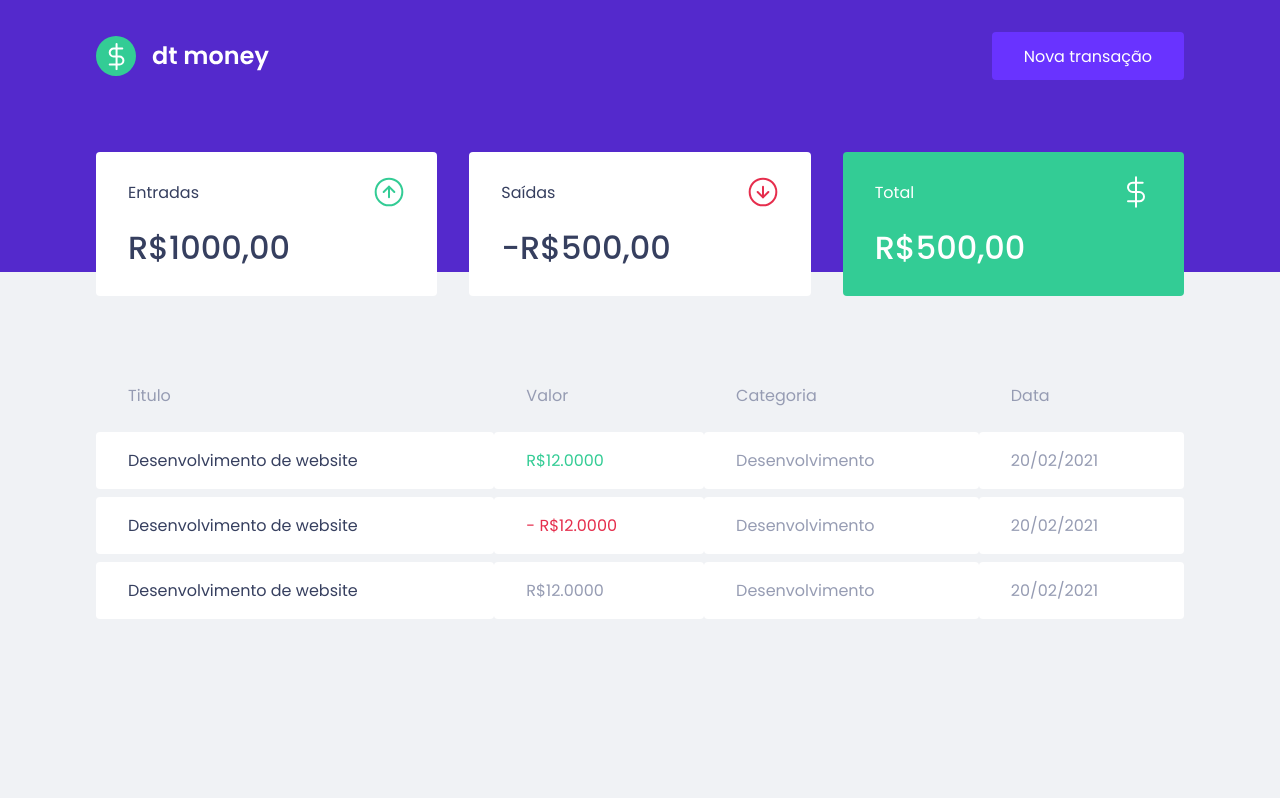
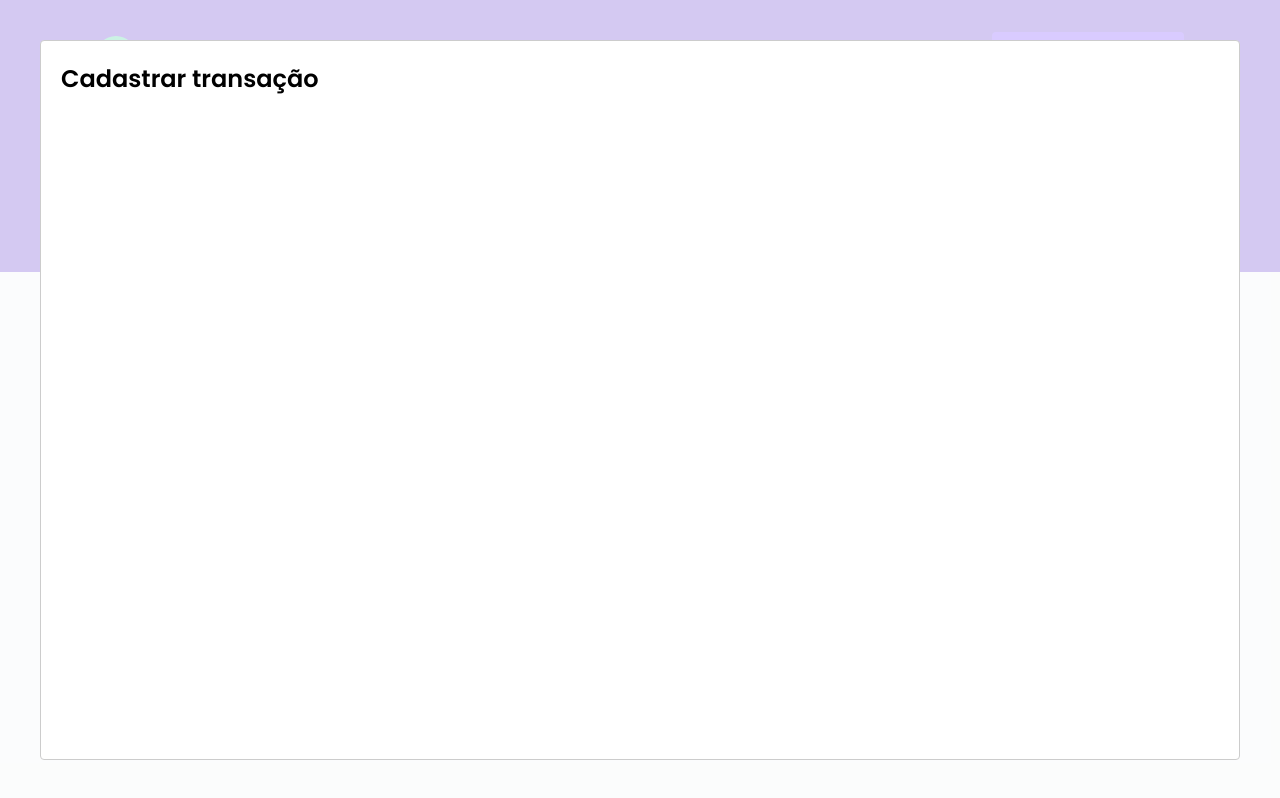
Before and after one commit to IagoOlraSantos/dt-money-react, a React (Create React App) app: page / in a window 1280 px wide. Both pictures are taken after a click on the button "Nova transação". Built offline with nearby package versions, Linux system fonts and the light colour scheme; no server answers; what miragejs would draw is missing.

Commit message:
adicionando biblioteca react-modal

```diff
--- a/package.json
+++ b/package.json
@@ -7,6 +7,7 @@
     "miragejs": "^0.1.47",
     "react": "^18.2.0",
     "react-dom": "^18.2.0",
+    "react-modal": "^3.16.1",
     "react-scripts": "5.0.1",
     "styled-components": "^5.3.10",
     "web-vitals": "^2.1.0"
@@ -19,6 +20,7 @@
     "@types/node": "^16.7.13",
     "@types/react": "^18.0.0",
     "@types/react-dom": "^18.0.0",
+    "@types/react-modal": "^3.16.0",
     "@types/styled-components": "^5.1.26",
     "typescript": "^4.4.2"
   },
--- a/src/components/Header/index.tsx
+++ b/src/components/Header/index.tsx
@@ -1,13 +1,34 @@
+import { useState } from "react";
+import Modal from "react-modal";
 import logoImg from "../../assets/logo.svg";
 import { Container, Content } from "./styles";
 
 export function Header() {
+  const [isNewTransactionModal, setIsNewTransactionModal] = useState(false);
+
+  function handleOpenNewTransactionModal() {
+    setIsNewTransactionModal(true);
+  }
+
+  function handleCloseNewTransactionModal() {
+    setIsNewTransactionModal(false);
+  }
+
   return (
     <Container>
       <Content>
         <img src={logoImg} alt="dt money" />
-        <button>Nova transação</button>
+        <button type="button" onClick={handleOpenNewTransactionModal}>
+          Nova transação
+        </button>
       </Content>
+
+      <Modal
+        isOpen={isNewTransactionModal}
+        onRequestClose={handleCloseNewTransactionModal}
+      >
+        <h2>Cadastrar transação</h2>
+      </Modal>
     </Container>
   );
 }
```
Also changed, not shown: 1 other file (tests, documents, lock files or other folders).
